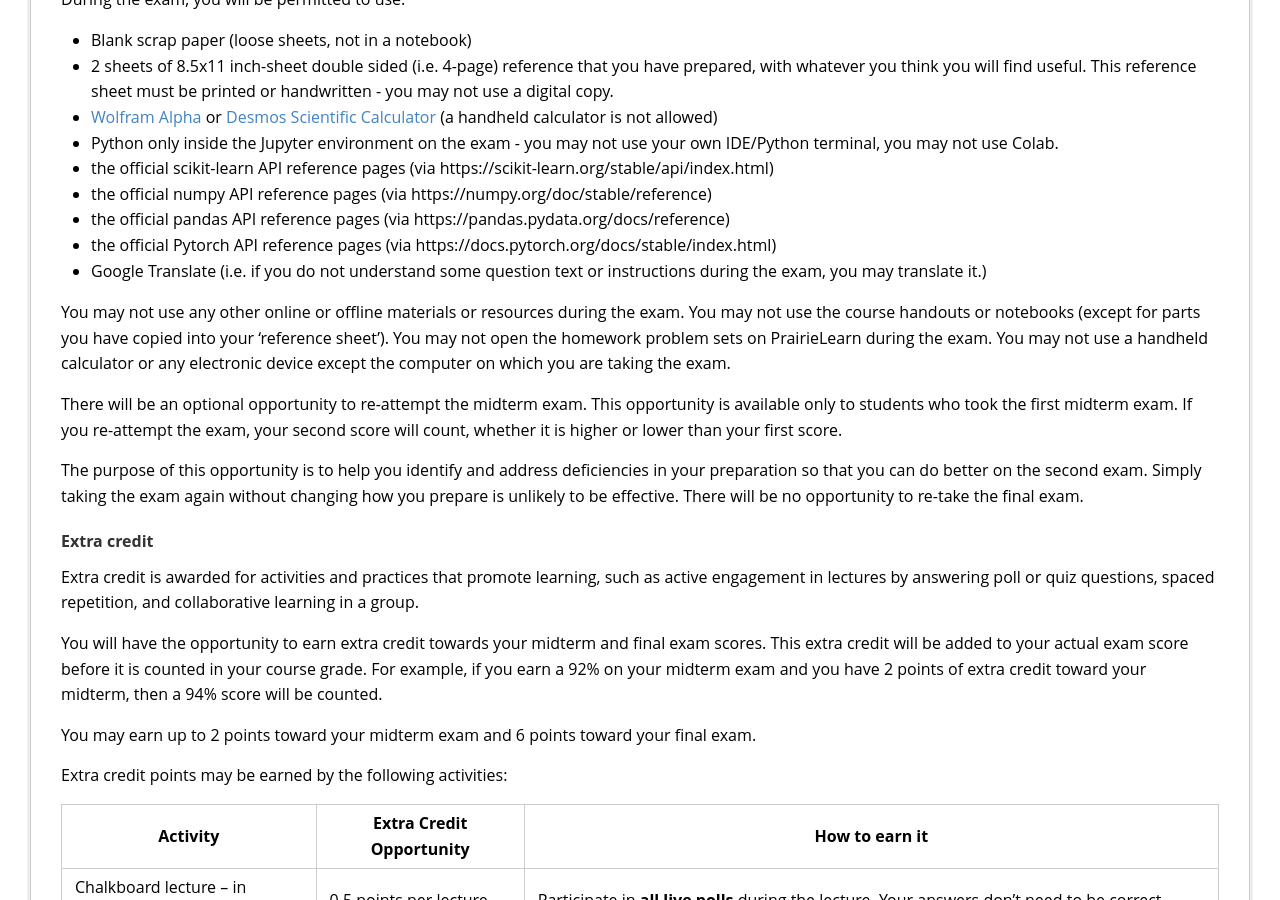
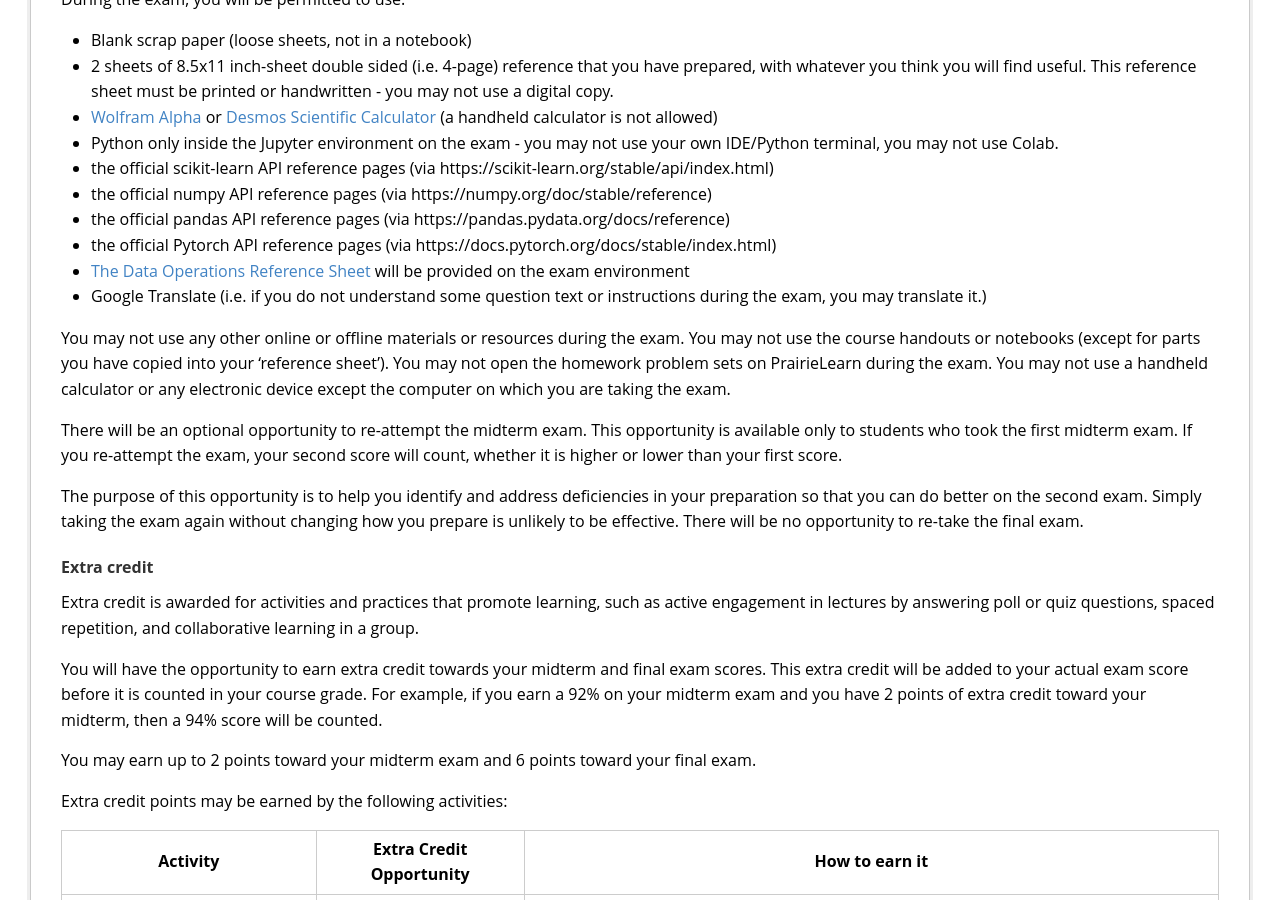
Before and after one commit to ffund/intro-ml-tss21, a Jekyll site: the page syllabus/in-person.html, which Jekyll copies as it is, in a window 1280 px wide and 900 px high, scrolled down 4642 px. Built offline with Jekyll 4.4.1, drawn with Linux system fonts in a browser that asks for light colours.

Commit message:
Update to note that data reference page is provided

```diff
--- a/syllabus/in-person.html
+++ b/syllabus/in-person.html
@@ -356,6 +356,7 @@ https://numpy.org/doc/stable/reference)</li>
 https://pandas.pydata.org/docs/reference)</li>
 <li>the official Pytorch API reference pages (via
 https://docs.pytorch.org/docs/stable/index.html)</li>
+<li><a href="https://ffund.github.io/intro-ml-tss21/notes/1-data-reference.pdf">The Data Operations Reference Sheet</a> will be provided on the exam environment</li>
 <li>Google Translate (i.e. if you do not understand some question text
 or instructions during the exam, you may translate it.)</li>
 </ul>
--- a/syllabus/online.html
+++ b/syllabus/online.html
@@ -363,6 +363,7 @@ https://numpy.org/doc/stable/reference)</li>
 https://pandas.pydata.org/docs/reference)</li>
 <li>the official Pytorch API reference pages (via
 https://docs.pytorch.org/docs/stable/index.html)</li>
+<li><a href="https://ffund.github.io/intro-ml-tss21/notes/1-data-reference.pdf">The Data Operations Reference Sheet</a> will be provided on the exam environment</li>
 <li>Google Translate (i.e. if you do not understand some question text
 or instructions during the exam, you may translate it.)</li>
 </ul>
```
Also changed, not shown: syllabus/grading.md (+1 -0 lines).
